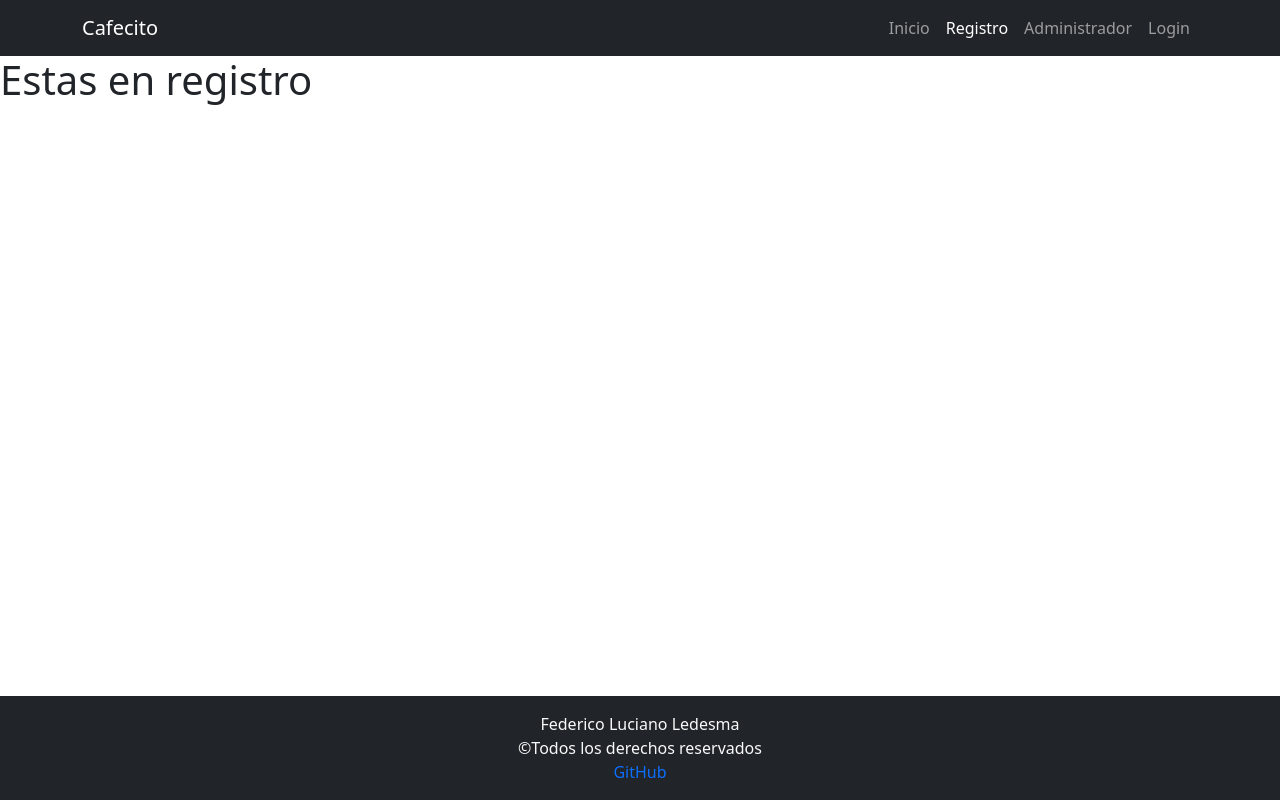
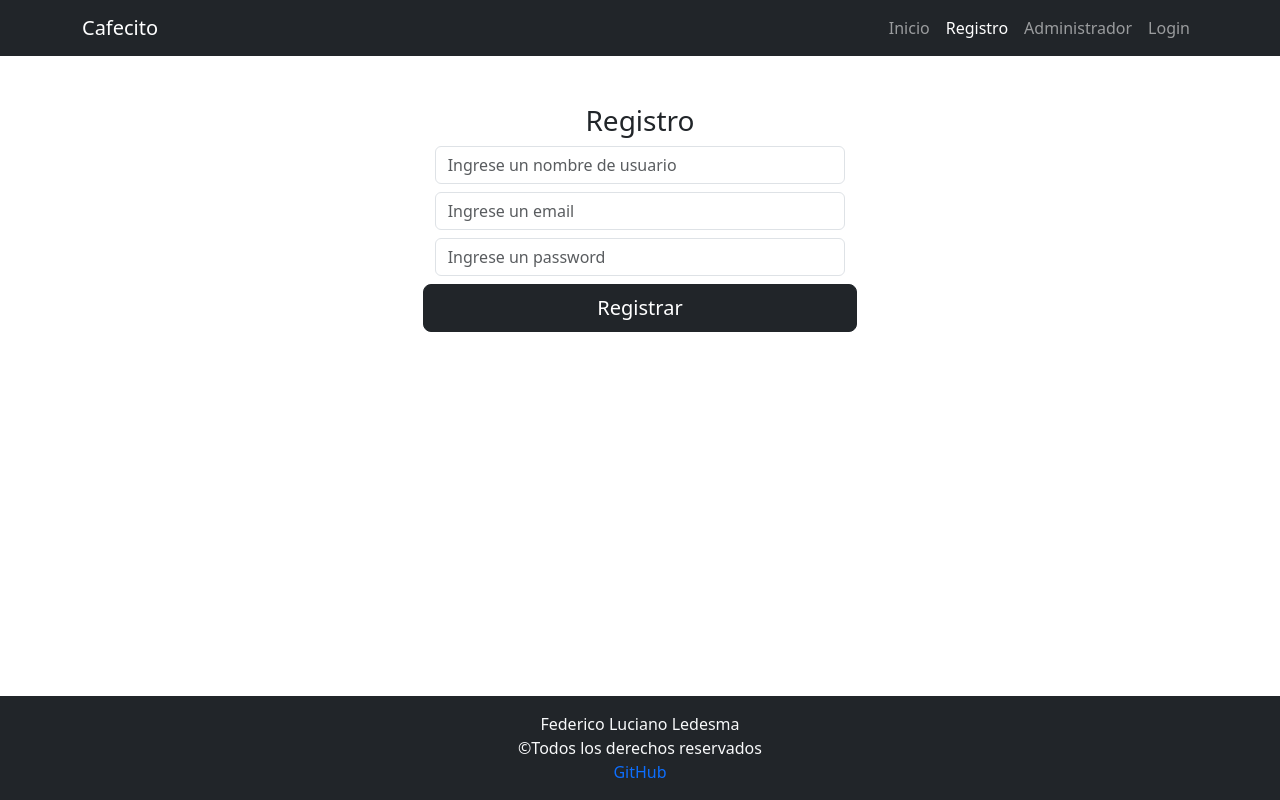
Before and after one commit to Fedreric/cafecito-fede-39i, a React (Vite) app: page /registro in a window 1280 px wide. Built offline with nearby package versions, Linux system fonts and the light colour scheme; no server answers.

Commit message:
Se agrega el maquetado del regiustro

```diff
--- a/src/components/views/Registro.jsx
+++ b/src/components/views/Registro.jsx
@@ -1,8 +1,36 @@
+import { Button, Form } from "react-bootstrap";
+
 const Registro = () => {
     return (
-        <div>
-            <h1>Estas en registro</h1>
+        <div className="mt-5 mainSection">
+        <h3 className="text-center">Registro</h3>
+        <div className="row justify-content-center">
+          <div className="col-12 col-sm-8 col-md-6 col-xl-4">
+            <Form>
+              <Form.Group className="mb-2">
+                <Form.Control
+                  type="text"
+                  placeholder="Ingrese un nombre de usuario"
+                />
+              </Form.Group>
+              <Form.Group className="mb-2">
+                <Form.Control placeholder="Ingrese un email" />
+              </Form.Group>
+              <Form.Group className="mb-2">
+                <Form.Control type="password" placeholder="Ingrese un password" />
+              </Form.Group>
+              <div className="row">
+                <Button
+                  className="btn btn-dark btn-lg btn-block mb-2"
+                  type="submit"
+                >
+                  Registrar
+                </Button>
+              </div>
+            </Form>
+          </div>
         </div>
+      </div>
     );
 };
 
```
